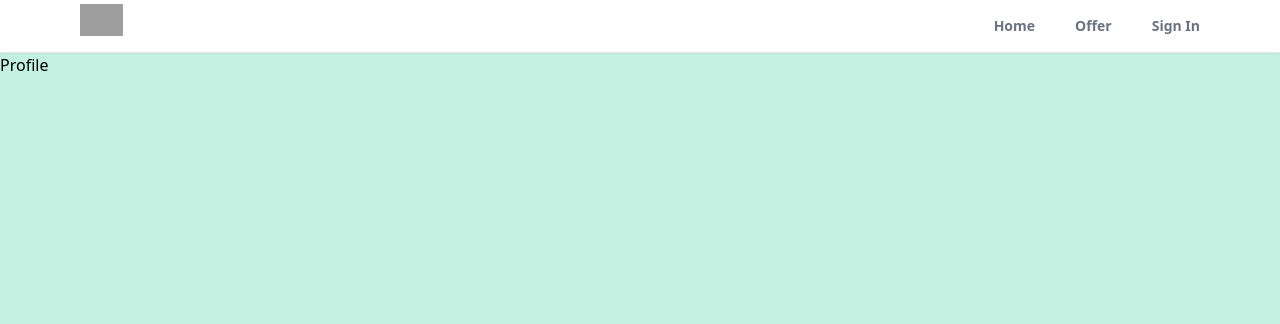
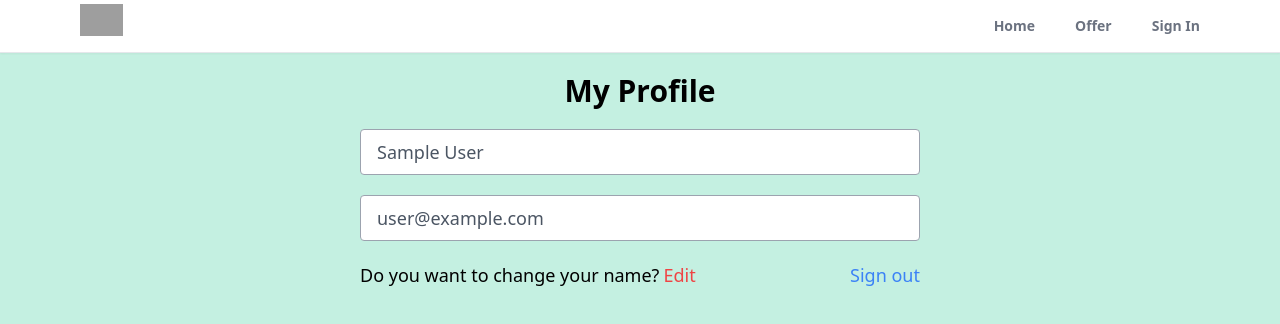
Before and after one commit to olasharaff/Realtor-App, a React (Create React App) app: page /profile in a window 1280 px wide. Shown: the top 324 px of the page. Built offline with nearby package versions, Linux system fonts and the light colour scheme; no server answers; sample sign-in values are in the browser's storage; grey boxes are pictures that could not be loaded.

Commit message:
Create private route & custom hooks (useAuthStatu.jsx) for protection of profile page and add logout functionality as well

```diff
--- a/src/App.js
+++ b/src/App.js
@@ -2,12 +2,14 @@ import { BrowserRouter as Router, Routes, Route } from "react-router-dom";
 import Home from './pages/Home';
 import SignUp from './pages/SignUp';
 import SignIn from './pages/SignIn';
+import PrivateRoute from "./components/PrivateRoute";
 import Offer from './pages/Offer';
 import Profile from './pages/Profile';
 import ForgetPassword from './pages/ForgetPassword';
 import Header from "./components/Header";
 import { ToastContainer } from "react-toastify";
 import 'react-toastify/dist/ReactToastify.css';
+
 
 
 function App() {
@@ -17,7 +19,11 @@ function App() {
       <Header />
         <Routes>
           <Route path="/" element={<Home />} />
-          <Route path="/profile" element={<Profile />} />
+          {/* Create a route for person signing in and to render the profile */}
+          <Route path="/profile" element={<PrivateRoute/>}>
+            <Route path="/profile" element={<Profile />} />
+          </Route>
+
           <Route path="/sign-in" element={<SignIn />} />
           <Route path="/sign-up" element={<SignUp />} />
           <Route path="/forget-password" element={<ForgetPassword />} />
--- /dev/null
+++ b/src/components/PrivateRoute.jsx
@@ -0,0 +1,11 @@
+import React from 'react'
+import { Navigate, Outlet } from 'react-router-dom'
+import { useAuthStatu } from '../hooks/useAuthStatu'
+
+export default function PrivateRoute() {
+    const {loggedIn, checkingStatus} = useAuthStatu()
+    if(checkingStatus){
+     return   <h1>Loading ..</h1>;
+    }
+  return loggedIn ? <Outlet/> : <Navigate to='/sign-in' />
+}
--- /dev/null
+++ b/src/hooks/useAuthStatu.jsx
@@ -0,0 +1,25 @@
+import { useEffect, useState } from 'react'
+import {getAuth, onAuthStateChanged} from 'firebase/auth'
+
+export function useAuthStatu() {
+    // create a hook to check if the user is authenticated
+    const [loggedIn, setLoggedIn] = useState(false)
+    // create another hook to check the user Status
+    const [checkingStatus, setCheckingStatus] = useState(true)
+
+//    create useEffect function to ask the firebase if the user is authenticated or not
+    useEffect(() =>{
+        const auth = getAuth();
+        // create a firebase method (onAuthStateChanged) to check true or false
+        onAuthStateChanged(auth, (user)=>{
+            // If the user is authenticated then set the login to be true
+            if (user){
+                setLoggedIn(true)
+            }
+            setCheckingStatus(false)
+        })
+
+
+    }, [])
+  return {loggedIn, checkingStatus}
+}
--- a/src/pages/Profile.jsx
+++ b/src/pages/Profile.jsx
@@ -1,7 +1,38 @@
-import React from 'react'
+import { getAuth } from 'firebase/auth';
+import React, { useState } from 'react'
+import { useNavigate } from 'react-router';
 
 export default function Profile() {
+  const navigate = useNavigate()
+  const auth = getAuth()
+  const [isFormData, setIsFormData] = useState({
+    name: auth.currentUser.displayName,
+    email: auth.currentUser.email,
+  });
+  const {name, email} = isFormData
+  // create function for signing out from the profile
+  function onLogOut(){
+    auth.signOut()
+    // create a method to navigate back to the Home page after signed out
+    navigate('/')
+
+  }
   return (
-    <div>Profile</div>
+    <>
+    <section className='flex items-center justify-center flex-col mx-auto max-w-6xl px-4'>
+    <h1 className='text-3xl font-semibold text-center mt-5'> My Profile</h1>
+    <div className="w-full md:w-[50%] mt-5">
+      <form>
+        <input type="text"   className='mb-5 w-full px-4 py-2 text-lg text-gray-600 border border-gray-400 rounded transition ease-in-out' value={name} id='name' disabled />
+        <input type="email"  className='mb-5 w-full px-4 py-2 text-lg text-gray-600 border border-gray-400 rounded transition ease-in-out' value={email} id='email' disabled />
+
+      <div className='flex justify-between whitespace-nowrap text-sm sm:text-lg'>
+        <p className='flex items-center' >Do you want to change your name? <span className='text-red-500 ml-1 hover:text-red-700 transition duration-200 ease-in-out cursor-pointer'>Edit</span></p>
+        <p onClick={onLogOut} className='text-blue-500 hover:text-blue-700 transition duration-200 ease-in-out cursor-pointer'>Sign out</p>
+      </div>
+      </form>
+    </div>
+    </section>
+    </>
   )
 }
--- a/src/pages/SignUp.jsx
+++ b/src/pages/SignUp.jsx
@@ -32,11 +32,11 @@ export default function SignUp() {
  async function onSubmitSignUp(event) {
     event.preventDefault();
   //  handle a empty input field
-    if(!name || !email || !password){
-      toast.error('Please fill in all the required fields.')
-      return
+    // if(!name || !email || !password){
+    //   toast.error('Please fill in all the required fields.')
+    //   return
 
-    }
+    // }
    // Creating user Firebase Default Authentication Method
     try {
       const auth = getAuth()
@@ -60,16 +60,9 @@ export default function SignUp() {
 
     } catch (error) {
 
-      if (error.code === 'auth/email-already-in-use') {
+
         // Handle email already in use error
         toast.error('Email is already in use. Please choose a different email.');
-      } else if (error.code === 'auth/weak-password') {
-        // Handle weak password error
-        toast.error('Password is too weak. Please choose a stronger password.');
-      } else {
-        // Handle other errors
-        toast.error('There was an error while creating the account');
-      }
 
     }
   }
```
